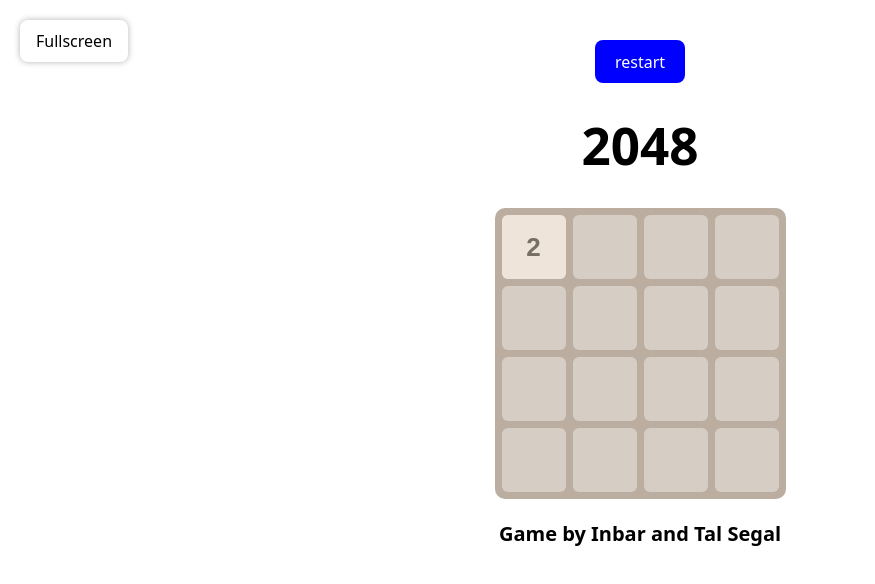
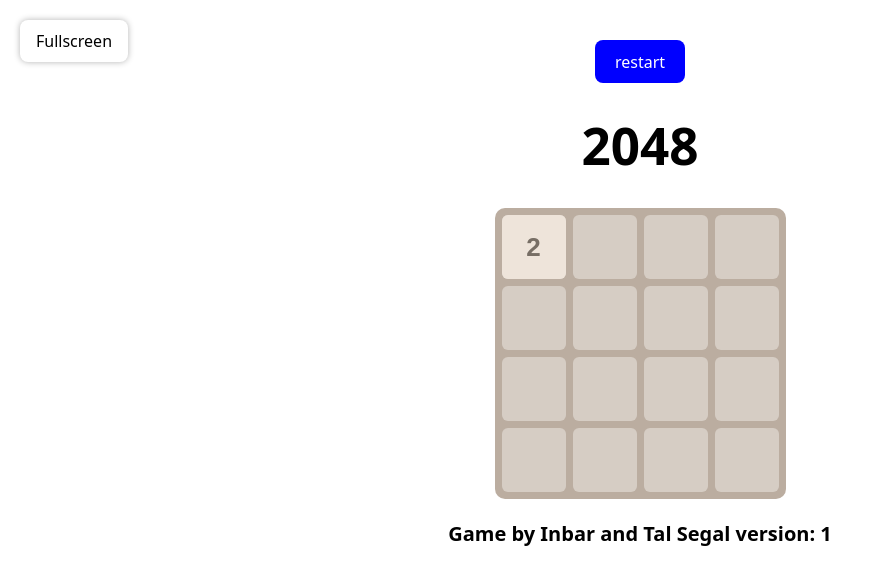
Before and after one commit to talseg/react-2048, a React (Vite) app: page / in a window 1280 px wide. Shown: the top 584 px of the page, without its empty margins (0-875 px from the left). Built offline with nearby package versions, Linux system fonts and the light colour scheme.

Commit message:
Added version

```diff
--- a/src/game/conponents/Game/Game.tsx
+++ b/src/game/conponents/Game/Game.tsx
@@ -19,6 +19,8 @@ const InfoWrapper = styled.div`
   font-size: 20px;
   font-weight: bold;
 `;
+
+const VERSION = 1.0;
 
 const initialBoardData =  [
             [2, 0, 0, 0],
@@ -151,7 +153,7 @@ export const Game: React.FC = () => {
             <Board boardData={boardData} onTileClick={handleTileClick}/>
 
             <InfoWrapper>
-                {"Game by Inbar and Tal Segal"}
+                {`Game by Inbar and Tal Segal version: ${VERSION}`}
             </InfoWrapper>
 
         </PageWrapper>
```
